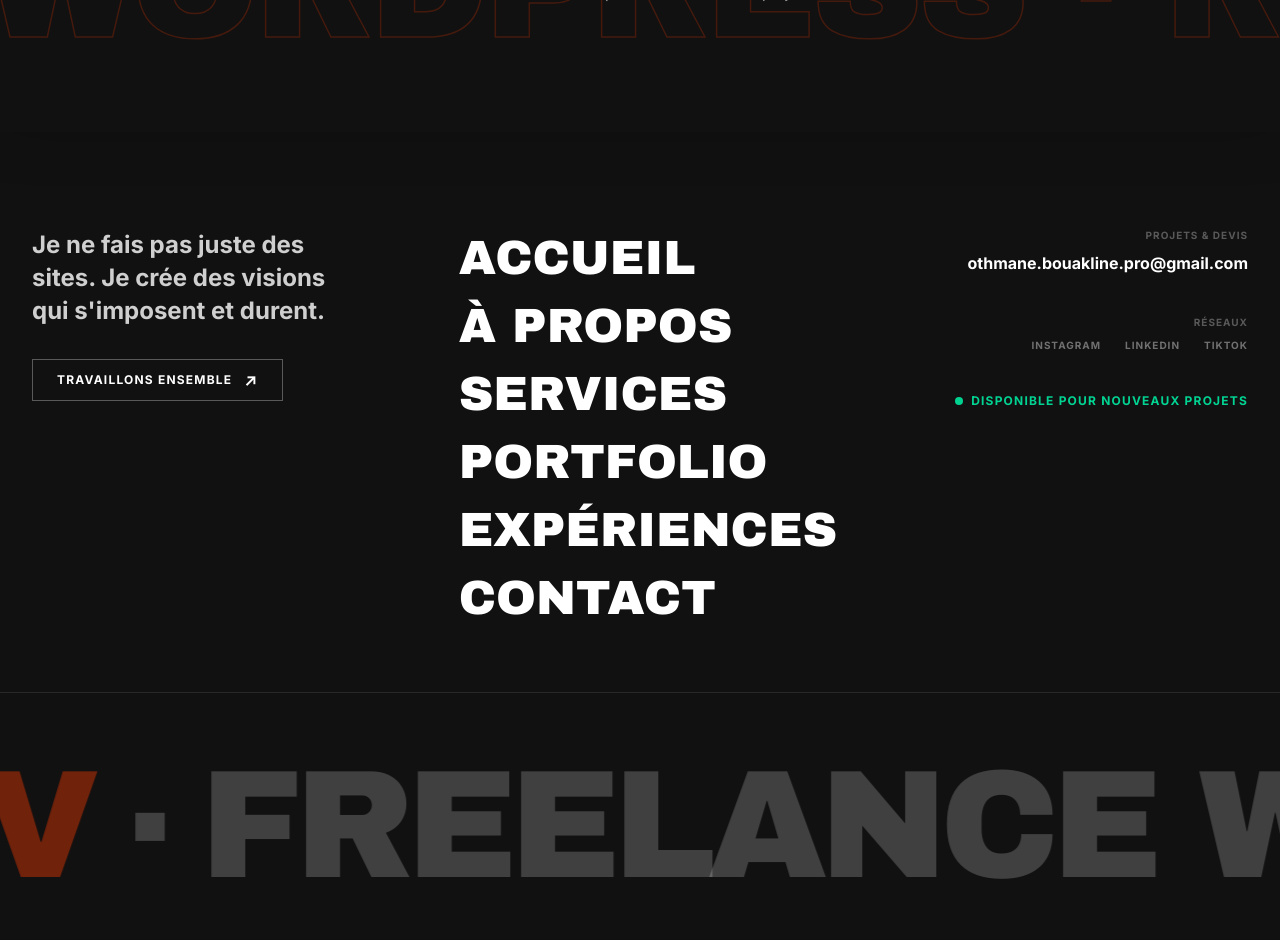
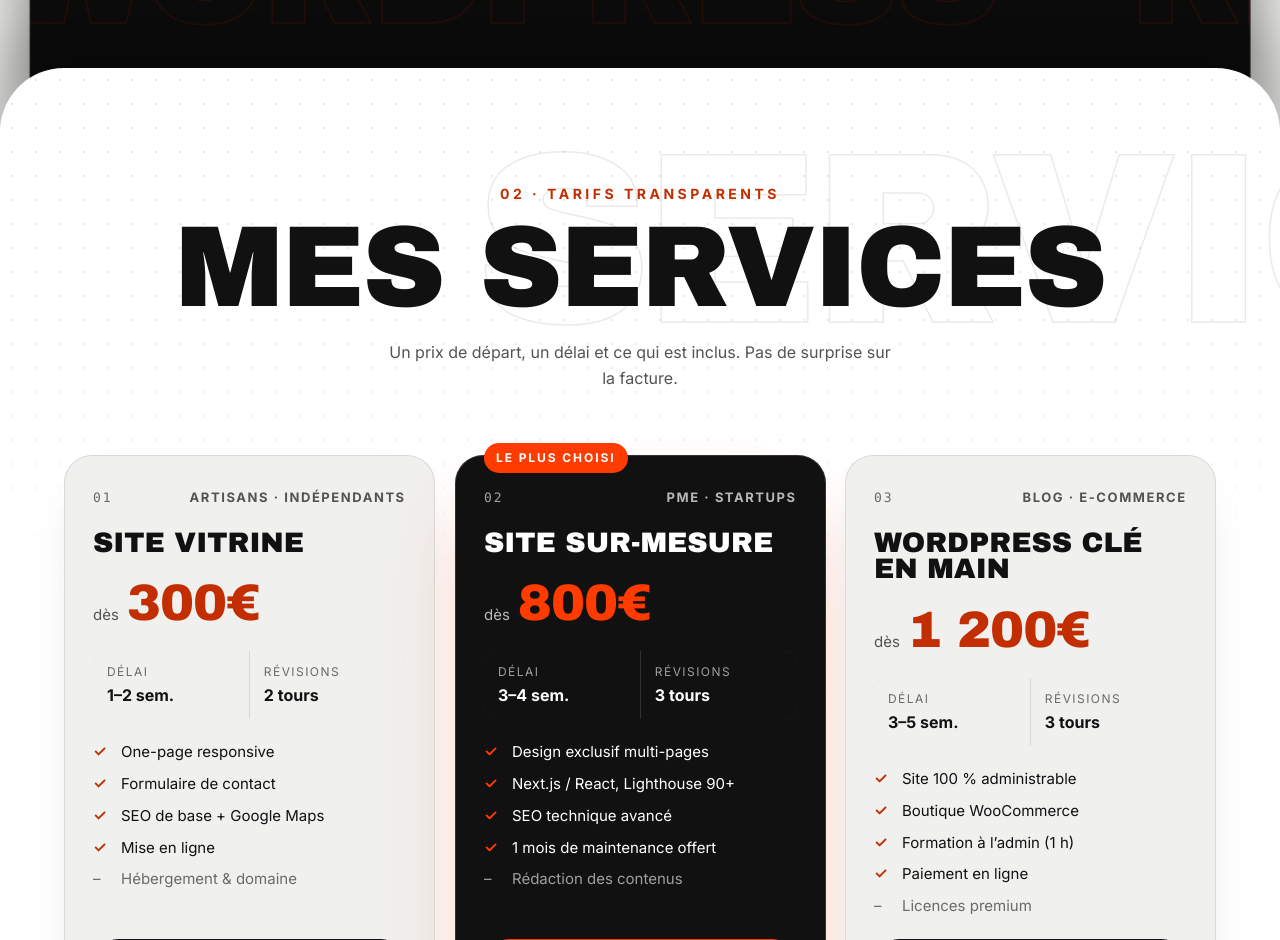
Before and after one commit to Othmanebke/WexorAgence, a Next.js app: page / in a window 1280 px wide. Shown: the part 1860-2800 px from the top of the page. Built offline with nearby package versions, Linux system fonts and the light colour scheme.

Commit message:
feat(v2): section Services — offres (prix depuis lib/services), extras, FAQ
Co-Authored-By: Claude Opus 5.5 <noreply@anthropic.com>

```diff
--- a/src/app/page.tsx
+++ b/src/app/page.tsx
@@ -2,6 +2,7 @@ import Preloader from "@/components/Preloader";
 import StackEffect from "@/components/fx/StackEffect";
 import HeroSection from "@/components/sections/HeroSection";
 import WorkSection from "@/components/WorkSection";
+import { ServicesSection } from "@/components/ServicesSection";
 
 export default function Home() {
   return (
@@ -11,6 +12,7 @@ export default function Home() {
       <main className="flex min-h-screen flex-col bg-abcs-bg" style={{ overflowX: "clip" }}>
         <HeroSection />
         <WorkSection />
+        <ServicesSection />
       </main>
     </>
   );
--- a/src/components/ServicesSection.tsx
+++ b/src/components/ServicesSection.tsx
@@ -1,183 +1,314 @@
 "use client";
 
-import React from 'react';
-import { FadeIn } from './FadeIn';
-import { AnimatedText } from './AnimatedText';
-import { useContactModal } from '@/components/ContactModalProvider';
+import { useEffect, useRef, useState, type CSSProperties } from "react";
+import SectionHeader from "@/components/fx/SectionHeader";
+import Watermark from "@/components/fx/Watermark";
+import { useContactModal } from "@/components/ContactModalProvider";
+import { SERVICES, type ServiceKey } from "@/lib/services";
 
+/** "Dès 1 200€" → "1 200€" — prices always come from lib/services.ts */
+const startPrice = (key: ServiceKey) => SERVICES[key].price.replace(/^dès\s*/i, "");
 
-const SERVICES = [
-  {
-    number: '01',
-    name: 'Flyer, Logo & Design Graphique',
-    serviceLabel: 'Flyer, Logo & Design Graphique (Canva)',
-    defaultBudget: '50–100€',
-    price: 'Dès 50€ (Canva) · Dès 100€ (Adobe)',
-    description:
-      'Création visuelle rapide et professionnelle pour votre communication : flyers publicitaires, bannières, cartes de visite et logos percutants livrés prêts à imprimer ou diffuser.',
-    tags: ['Canva Pro', 'Adobe Illustrator', 'Photoshop', 'Print & Digital'],
-  },
-  {
-    number: '02',
-    name: 'Site Vitrine & Landing Page',
-    serviceLabel: 'Site Vitrine & Landing Page',
-    defaultBudget: '300€',
-    price: 'Dès 300€',
-    description:
-      'La solution idéale pour les indépendants, artisans et commerçants. Une présence web moderne, ultra-rapide, responsive et optimisée pour capter des appels et devis clients.',
-    tags: ['One-Page', 'React / HTML5', 'Responsive', 'Formulaire & SEO'],
-  },
-  {
-    number: '03',
-    name: 'Site & Application Web Sur-Mesure',
-    serviceLabel: 'Site & Application Web Sur-Mesure',
-    defaultBudget: '800–1 200€',
-    price: 'Dès 800€',
-    description:
-      'Plateforme web moderne développée sur-mesure (Next.js / React) : design exclusif, temps de chargement éclair, expérience utilisateur soignée et référencement naturel technique poussé.',
-    tags: ['Next.js', 'React', 'Tailwind CSS', 'Multi-Pages', 'SEO Avancé'],
-  },
-  {
-    number: '04',
-    name: 'Site WordPress Clé en Main',
-    serviceLabel: 'Site WordPress Clé en Main',
-    defaultBudget: '1 200–1 800€',
-    price: 'Dès 1 200€',
-    description:
-      'Site complet et 100% administrable en toute autonomie : blog, catalogue de services ou boutique e-commerce avec tableau de bord simple pour modifier vos contenus sans coder.',
-    tags: ['WordPress', 'WooCommerce', 'Espace Admin', 'Autonomie Totale'],
-  },
-  {
-    number: '05',
-    name: 'Refonte & Modernisation Web',
-    serviceLabel: 'Refonte & Modernisation Web',
-    defaultBudget: '< 800€',
-    price: 'Sur devis (Code ou WordPress)',
-    description:
-      'Audit technique et transformation graphique de votre site actuel : passage au responsive moderne, amélioration des scores de vitesse (Google Core Web Vitals) et sécurisation.',
-    tags: ['Audit UX/UI', 'Refonte WordPress / Code', 'Vitesse & Sécurité'],
-  },
-  {
-    number: '06',
-    name: 'Intégration Chatbot IA & Automatisation',
-    serviceLabel: 'Intégration Chatbot IA & Automatisation',
-    defaultBudget: '< 1 000€',
-    price: 'Sur devis',
-    description:
-      'Intégration d’un agent conversationnel intelligent connecté à vos données pour répondre à vos prospects 24/7, et automatisation de vos tâches répétitives (Zapier, Make, API).',
-    tags: ['Chatbot IA', 'OpenAI API', 'Support 24/7', 'Automatisation Workflows'],
-  },
+// TODO(Othmane) : délais, révisions, inclus / non inclus à valider.
+const PLANS: {
+  key: ServiceKey; num: string; name: string; for: string; delay: string; revisions: string;
+  included: string[]; excluded: string[]; featured?: boolean;
+}[] = [
+  { key: "vitrine", num: "01", name: "Site vitrine", for: "Artisans · indépendants", delay: "1–2 sem.", revisions: "2 tours",
+    included: ["One-page responsive", "Formulaire de contact", "SEO de base + Google Maps", "Mise en ligne"], excluded: ["Hébergement & domaine"] },
+  { key: "webapp", num: "02", name: "Site sur-mesure", for: "PME · startups", delay: "3–4 sem.", revisions: "3 tours", featured: true,
+    included: ["Design exclusif multi-pages", "Next.js / React, Lighthouse 90+", "SEO technique avancé", "1 mois de maintenance offert"], excluded: ["Rédaction des contenus"] },
+  { key: "wordpress", num: "03", name: "WordPress clé en main", for: "Blog · e-commerce", delay: "3–5 sem.", revisions: "3 tours",
+    included: ["Site 100 % administrable", "Boutique WooCommerce", "Formation à l’admin (1 h)", "Paiement en ligne"], excluded: ["Licences premium"] },
 ];
 
+const EXTRAS: { key: ServiceKey; name: string; desc: string }[] = [
+  { key: "branding_canva", name: "Logo & flyer", desc: "Canva ou Adobe, prêt à imprimer" },
+  { key: "refonte",        name: "Refonte",      desc: "Audit, responsive, vitesse, sécurité" },
+  { key: "chatbot_ia",     name: "Chatbot IA",   desc: "Agent connecté à vos données" },
+];
 
-export const ServicesSection: React.FC = () => {
+// TODO(Othmane) : réponses de la FAQ à valider.
+const FAQ = [
+  { q: "L’hébergement est-il inclus ?", a: "Non, mais je m’en occupe : je vous conseille une offre adaptée et je fais la mise en ligne." },
+  { q: "Puis-je payer en plusieurs fois ?", a: "Oui : 40 % à la commande, 60 % à la livraison. Paiement en 3 fois possible au-delà de 800 €." },
+  { q: "Le site m’appartient-il ?", a: "Oui, entièrement. Code, contenus et accès vous sont transmis à la livraison." },
+  { q: "Et après la livraison ?", a: "Maintenance mensuelle optionnelle : mises à jour, sauvegardes et petites modifications." },
+];
+
+/** Price rolling from 0 to its value (1.2s) once `start` is true. */
+function CountPrice({ value, start, delay }: { value: string; start: boolean; delay: number }) {
+  const [text, setText] = useState(value);
+
+  useEffect(() => {
+    if (!start || window.matchMedia("(prefers-reduced-motion: reduce)").matches) return;
+    const n = parseInt(value.replace(/\D/g, ""), 10);
+    if (!n) return;
+    const fmt = (v: number) => (v >= 1000 ? `${Math.floor(v / 1000)} ${String(v % 1000).padStart(3, "0")}€` : `${v}€`);
+    let raf = 0;
+    const timer = setTimeout(() => {
+      const t0 = performance.now();
+      const step = (now: number) => {
+        const k = Math.min(1, (now - t0) / 1200);
+        const e = 1 - Math.pow(1 - k, 3);
+        setText(k < 1 ? fmt(Math.round((n * e) / 10) * 10) : value);
+        if (k < 1) raf = requestAnimationFrame(step);
+      };
+      setText(fmt(0));
+      raf = requestAnimationFrame(step);
+    }, delay);
+    return () => {
+      clearTimeout(timer);
+      cancelAnimationFrame(raf);
+    };
+  }, [start, value, delay]);
+
+  return <>{text}</>;
+}
+
+/** 3D tilt following the mouse + orange glare (fine pointers, motion allowed). */
+const canTilt = () =>
+  window.matchMedia("(pointer: fine)").matches && !window.matchMedia("(prefers-reduced-motion: reduce)").matches;
+
+function tiltMove(e: React.MouseEvent<HTMLElement>) {
+  if (!canTilt()) return;
+  const el = e.currentTarget;
+  const r = el.getBoundingClientRect();
+  const x = (e.clientX - r.left) / r.width;
+  const y = (e.clientY - r.top) / r.height;
+  el.style.transition = "transform .15s ease-out";
+  el.style.transform = `perspective(900px) rotateX(${(0.5 - y) * 8}deg) rotateY(${(x - 0.5) * 10}deg) translateY(-6px)`;
+  const g = el.querySelector<HTMLElement>("[data-glare]");
+  if (g) {
+    g.style.opacity = "1";
+    g.style.background = `radial-gradient(420px circle at ${x * 100}% ${y * 100}%, rgba(255,59,0,0.16), transparent 60%)`;
+  }
+}
+
+function tiltLeave(e: React.MouseEvent<HTMLElement>) {
+  const el = e.currentTarget;
+  if (!el.style.transform) return;
+  el.style.transition = "transform .6s cubic-bezier(.22,1,.36,1)";
+  el.style.transform = "";
+  const g = el.querySelector<HTMLElement>("[data-glare]");
+  if (g) g.style.opacity = "0";
+}
+
+export function ServicesSection() {
   const { openModal } = useContactModal();
+  const plansRef = useRef<HTMLDivElement>(null);
+  const [plansIn, setPlansIn] = useState(false);
+  const [open, setOpen] = useState(0);
+
+  const choose = (key: ServiceKey) => openModal({ type: SERVICES[key].label, budget: SERVICES[key].budgets[0] });
+
+  useEffect(() => {
+    const el = plansRef.current;
+    if (!el) return;
+    const io = new IntersectionObserver(
+      ([entry]) => {
+        if (!entry.isIntersecting) return;
+        setPlansIn(true);
+        io.disconnect();
+      },
+      { rootMargin: "0px 0px -15% 0px" }
+    );
+    io.observe(el);
+    return () => io.disconnect();
+  }, []);
 
   return (
     <section
       id="services"
-      className="relative z-10 -mt-8 sm:-mt-12 md:-mt-16 bg-[#FFFFFF] text-[#111111] rounded-t-[36px] sm:rounded-t-[48px] md:rounded-t-[64px] px-5 sm:px-8 md:px-12 py-20 sm:py-24 md:py-32 shadow-[0_-30px_70px_rgba(0,0,0,0.35)]"
+      data-stack
+      className="relative z-[11] -mt-16 overflow-hidden rounded-t-[64px] bg-white text-abcs-black shadow-[0_-30px_70px_rgba(0,0,0,0.35)]"
+      style={{ padding: "clamp(64px,9vw,120px) clamp(20px,5vw,72px) clamp(96px,10vw,140px)" }}
     >
-      <div className="max-w-6xl mx-auto">
-        {/* En-tête */}
-        <FadeIn delay={0} y={40}>
-          <div className="flex flex-col items-center text-center mb-16 sm:mb-20 md:mb-24">
-            <span className="font-bold text-xs sm:text-sm uppercase tracking-[0.25em] text-[#FF3B00] mb-3">
-              Tarifs transparents & Prestations adaptées
-            </span>
-            <AnimatedText
-              as="h2"
-              text="Mes Services"
-              activeColor="#111111"
-              className="text-[#111111] font-black uppercase text-center leading-none tracking-tight select-none"
-              style={{ fontSize: 'clamp(2.8rem, 10vw, 130px)' }}
-            />
+      {/* Dot grid, visible at the top and bottom */}
+      <div
+        aria-hidden
+        className="pointer-events-none absolute inset-0"
+        style={{
+          backgroundImage: "radial-gradient(rgba(17,17,17,0.13) 1.2px, transparent 1.5px)",
+          backgroundSize: "24px 24px",
+          maskImage: "linear-gradient(180deg, black 0%, transparent 38%, transparent 72%, black 100%)",
+          WebkitMaskImage: "linear-gradient(180deg, black 0%, transparent 38%, transparent 72%, black 100%)",
+        }}
+      />
+      <Watermark text="Services · Tarifs · Services · Tarifs · Services ·" stroke="rgba(17,17,17,0.09)" />
+      <Watermark variant="2" text="Sur-mesure · Rapide · Transparent · Sur-mesure · Rapide ·" stroke="rgba(255,59,0,0.18)" />
 
-            <p className="font-medium text-sm sm:text-base text-[#111111]/60 max-w-xl mt-4">
-              Des offres claires du produit d&apos;appel au projet sur-mesure, conçues pour booster la visibilité et la rentabilité de votre activité.
-            </p>
-          </div>
-        </FadeIn>
+      <div className="relative z-[1] mx-auto flex max-w-[1200px] flex-col" style={{ gap: "clamp(40px,5vw,64px)" }}>
+        <SectionHeader
+          tone="light"
+          label="02 · Tarifs transparents"
+          title="Mes services"
+          titleSize="clamp(2.8rem,9vw,120px)"
+          intro="Un prix de départ, un délai et ce qui est inclus. Pas de surprise sur la facture."
+        />
 
-        {/* Liste des Services */}
-        <div className="flex flex-col">
-          {SERVICES.map((service, index) => (
-            <FadeIn
-              key={service.number}
-              delay={index * 0.08}
-              y={25}
-              className={`py-8 sm:py-10 md:py-12 border-t border-[#111111]/15 ${
-                index === SERVICES.length - 1 ? 'border-b' : ''
-              } group transition-all duration-300 hover:bg-[#111111]/[0.02] cursor-pointer`}
-            >
-              <div
-                onClick={() => openModal({ type: service.serviceLabel, budget: service.defaultBudget })}
-                className="flex flex-col md:flex-row md:items-start justify-between gap-4 md:gap-10"
+        {/* Plans */}
+        <div
+          ref={plansRef}
+          className={`plans grid items-stretch gap-5 ${plansIn ? "is-in" : ""}`}
+          style={{ gridTemplateColumns: "repeat(auto-fit,minmax(min(100%,240px),1fr))" }}
+        >
+          {PLANS.map((p, i) => {
+            const f = !!p.featured;
+            const price = startPrice(p.key);
+            return (
+              <article
+                key={p.key}
+                data-plan
+                onMouseMove={tiltMove}
+                onMouseLeave={tiltLeave}
+                className={`relative flex flex-col gap-[22px] rounded-[28px] border px-7 py-8 will-change-transform [transform-style:preserve-3d] ${
+                  f
+                    ? "border-white/14 bg-abcs-black text-white shadow-[0_40px_80px_-30px_rgba(255,59,0,0.45)]"
+                    : "border-abcs-black/10 bg-abcs-bg text-abcs-black shadow-[0_20px_50px_-30px_rgba(0,0,0,0.25)]"
+                }`}
+                style={{ "--i": i, "--r": `${(i - 1) * 5}deg` } as CSSProperties}
               >
-
-                {/* Numéro géant + Prix */}
-                <div className="flex items-center justify-between md:flex-col md:items-start gap-3 md:w-[220px] shrink-0">
+                <span data-glare aria-hidden className="pointer-events-none absolute inset-0 rounded-[28px] opacity-0 transition-opacity duration-300" />
+                {f && (
+                  <span className="absolute -top-[13px] left-7 rounded-full bg-abcs-red px-3 py-1.5 text-[12px] font-bold uppercase tracking-[0.16em] text-white">
+                    Le plus choisi
+                  </span>
+                )}
+                <div className="flex items-baseline justify-between gap-3">
+                  <span className="font-mono text-[13px] tracking-[0.14em] opacity-60">{p.num}</span>
+                  <span className="text-[13px] font-bold uppercase tracking-[0.12em] opacity-70">{p.for}</span>
+                </div>
+                <h3 className="m-0 font-heading font-normal uppercase leading-[0.95]" style={{ fontSize: "clamp(1.5rem,2.2vw,1.9rem)" }}>
+                  {p.name}
+                </h3>
+                <div className="flex items-baseline gap-2">
+                  <span className="text-[15px] opacity-70">dès</span>
                   <span
-                    className="font-black text-[#111111] leading-none select-none transition-all duration-300 group-hover:text-[#FF3B00] group-hover:translate-x-2"
-                    style={{ fontSize: 'clamp(2.8rem, 8vw, 110px)' }}
+                    className={`font-heading leading-none tracking-[-0.02em] tabular-nums ${f ? "text-abcs-red" : "text-abcs-red-text"}`}
+                    style={{ fontSize: "clamp(2.6rem,4vw,3.4rem)" }}
                   >
-                    {service.number}
-                  </span>
-                  <span className="inline-block px-3 py-1 bg-[#FF3B00]/10 text-[#FF3B00] font-bold text-xs sm:text-sm uppercase tracking-wider rounded-full md:mt-2">
-                    {service.price}
+                    <CountPrice value={price} start={plansIn} delay={i * 140} />
                   </span>
                 </div>
+                <div className={`grid grid-cols-2 gap-px overflow-hidden rounded-[14px] ${f ? "bg-white/14" : "bg-abcs-black/10"}`}>
+                  {[
+                    ["Délai", p.delay],
+                    ["Révisions", p.revisions],
+                  ].map(([k, v]) => (
+                    <div key={k} className={`flex flex-col gap-0.5 px-3.5 py-3 ${f ? "bg-abcs-black" : "bg-abcs-bg"}`}>
+                      <span className="text-[12px] uppercase tracking-[0.12em] opacity-60">{k}</span>
+                      <span className="text-[16px] font-bold">{v}</span>
+                    </div>
+                  ))}
+                </div>
+                <ul className="m-0 flex flex-1 list-none flex-col gap-2.5 p-0">
+                  {p.included.map((it) => (
+                    <li key={it} className="grid grid-cols-[18px_1fr] gap-2.5 text-[15px] leading-[1.45]">
+                      <span aria-hidden className={`font-extrabold ${f ? "text-abcs-red" : "text-abcs-red-text"}`}>✓</span>
+                      <span>{it}</span>
+                    </li>
+                  ))}
+                  {p.excluded.map((it) => (
+                    <li key={it} className="grid grid-cols-[18px_1fr] gap-2.5 text-[15px] leading-[1.45] opacity-60">
+                      <span aria-hidden>–</span>
+                      <span>
+                        <span className="sr-only">Non inclus : </span>
+                        {it}
+                      </span>
+                    </li>
+                  ))}
+                </ul>
+                <button
+                  onClick={() => choose(p.key)}
+                  className={`flex items-center justify-center gap-2.5 rounded-full px-5 py-4 text-[13px] font-bold uppercase tracking-[0.14em] text-white transition-colors duration-[250ms] ${
+                    f ? "bg-abcs-red hover:bg-white hover:text-abcs-black" : "bg-abcs-black hover:bg-abcs-red"
+                  }`}
+                >
+                  Choisir cette offre <span aria-hidden>↗</span>
+                </button>
+              </article>
+            );
+          })}
+        </div>
 
-                {/* Nom + Description + Tags */}
-                <div className="flex-1 flex flex-col gap-3 sm:gap-4 md:pl-2">
-                  <div className="flex items-center justify-between">
-                    <h3
-                      className="font-bold uppercase text-[#111111] tracking-tight group-hover:text-[#FF3B00] transition-colors"
-                      style={{ fontSize: 'clamp(1.15rem, 2.2vw, 1.9rem)' }}
+        {/* Also available */}
+        <div className="flex flex-col gap-4">
+          <span className="text-[13px] font-bold uppercase tracking-[0.22em] text-abcs-black/60">Aussi disponible</span>
+          <div
+            className="grid gap-x-6 border-t border-abcs-black/15"
+            style={{ gridTemplateColumns: "repeat(auto-fit,minmax(min(100%,240px),1fr))" }}
+          >
+            {EXTRAS.map((e) => (
+              <button
+                key={e.key}
+                onClick={() => choose(e.key)}
+                style={{ transition: "background-size .55s cubic-bezier(.22,1,.36,1), color .3s" }}
+                className="flex items-center justify-between gap-4 border-b border-abcs-black/15 bg-no-repeat px-4 py-5 text-left bg-[linear-gradient(#111,#111)] bg-[length:0%_100%] hover:bg-[length:100%_100%] hover:text-white focus-visible:bg-[length:100%_100%] focus-visible:text-white"
+              >
+                <span className="flex min-w-0 flex-col gap-1">
+                  <span className="text-[17px] font-extrabold uppercase">{e.name}</span>
+                  <span className="text-[14px] opacity-72">{e.desc}</span>
+                </span>
+                <span className="shrink-0 rounded-full bg-[rgba(255,59,0,0.1)] px-3 py-1.5 text-[13px] font-bold uppercase text-abcs-red-text">
+                  {SERVICES[e.key].price.toLowerCase()}
+                </span>
+              </button>
+            ))}
+          </div>
+        </div>
+
+        {/* FAQ */}
+        <div
+          className="grid items-start"
+          style={{
+            gridTemplateColumns: "repeat(auto-fit,minmax(min(100%,400px),1fr))",
+            gap: "clamp(24px,4vw,56px)",
+            paddingTop: "clamp(16px,3vw,32px)",
+          }}
+        >
+          <div className="flex flex-col gap-3">
+            <h3 className="m-0 font-heading font-normal uppercase leading-[0.95] tracking-[-0.02em]" style={{ fontSize: "clamp(2rem,4vw,3.2rem)" }}>
+              Questions fréquentes
+            </h3>
+            <p className="m-0 text-[16px] leading-[1.6] text-abcs-black/70">Une autre question ? Réponse sous 24 h.</p>
+          </div>
+          <div className="flex flex-col border-t border-abcs-black/15">
+            {FAQ.map((f, i) => {
+              const isOpen = open === i;
+              return (
+                <div key={f.q} className="border-b border-abcs-black/15">
+                  <button
+                    onClick={() => setOpen(isOpen ? -1 : i)}
+                    aria-expanded={isOpen}
+                    aria-controls={`faq-${i}`}
+                    className="flex w-full items-center justify-between gap-4 py-5 text-left text-[17px] font-bold text-abcs-black"
+                  >
+                    <span>{f.q}</span>
+                    <span
+                      aria-hidden
+                      className={`flex h-8 w-8 shrink-0 items-center justify-center rounded-full text-[18px] transition-colors ${
+                        isOpen ? "bg-abcs-red text-white" : "bg-abcs-black/6 text-abcs-black"
+                      }`}
                     >
-                      {service.name}
-                    </h3>
-                    <span className="w-9 h-9 rounded-full bg-[#111111]/5 group-hover:bg-[#FF3B00] group-hover:text-white flex items-center justify-center font-bold text-base transition-all duration-300 shrink-0 ml-4">
-                      ↗
+                      {isOpen ? "−" : "+"}
                     </span>
-                  </div>
-
-                  <p
-                    className="font-medium text-[#111111]/70 leading-relaxed max-w-2xl"
-                    style={{ fontSize: 'clamp(0.9rem, 1.4vw, 1.15rem)' }}
+                  </button>
+                  <div
+                    id={`faq-${i}`}
+                    aria-hidden={!isOpen}
+                    className={`grid transition-[grid-template-rows] duration-300 ease-out-expo ${isOpen ? "grid-rows-[1fr]" : "grid-rows-[0fr]"}`}
                   >
-                    {service.description}
-                  </p>
-
-                  <div className="flex flex-wrap gap-2 pt-1">
-                    {service.tags.map((tag) => (
-                      <span
-                        key={tag}
-                        className="text-[11px] font-bold uppercase tracking-wider text-[#111111]/55 bg-[#111111]/5 px-2.5 py-1 rounded"
-                      >
-                        {tag}
-                      </span>
-                    ))}
+                    <p className="m-0 max-w-[560px] overflow-hidden text-[16px] leading-[1.6] text-abcs-black/72">
+                      <span className="block pb-5">{f.a}</span>
+                    </p>
                   </div>
                 </div>
-              </div>
-            </FadeIn>
-          ))}
+              );
+            })}
+          </div>
         </div>
-
-        {/* CTA bas de section */}
-        <FadeIn delay={0.2} y={30} className="flex justify-center mt-16 sm:mt-20">
-          <button
-            onClick={() => openModal()}
-            className="inline-flex items-center gap-3 bg-[#111111] text-white px-8 py-4 sm:px-10 sm:py-4.5 rounded-full font-bold text-xs sm:text-sm uppercase tracking-widest hover:bg-[#FF3B00] transition-all duration-300 shadow-lg hover:shadow-[0_10px_25px_rgba(255,59,0,0.4)] group"
-          >
-            <span>Demander un devis personnalisé</span>
-            <span className="group-hover:translate-x-1 group-hover:-translate-y-1 transition-transform text-base">↗</span>
-          </button>
-        </FadeIn>
       </div>
     </section>
   );
-};
-
-export default ServicesSection;
+}
```
